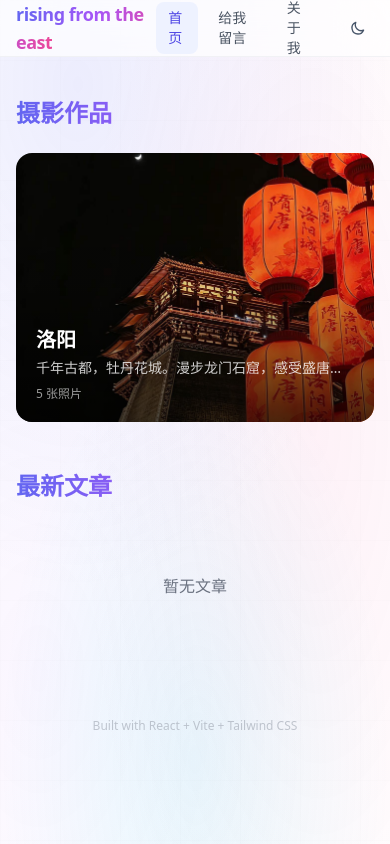
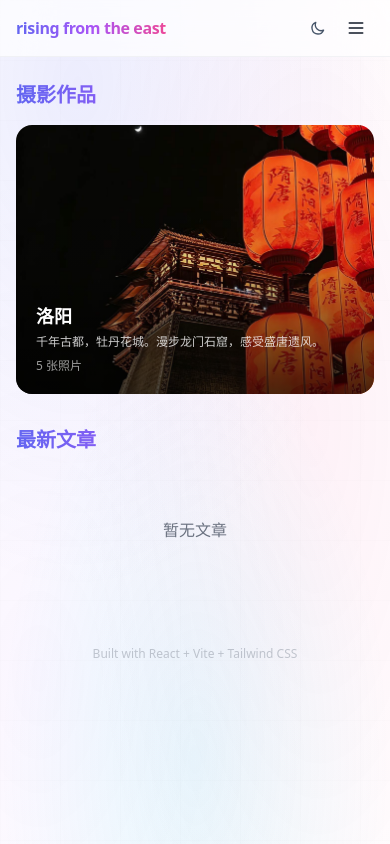
Before and after one commit to Hellowor888/blog, a React (Vite) app: page /guestbook in a window 390 px wide. Built offline with nearby package versions, Linux system fonts and the light colour scheme.

Commit message:
Add mobile responsive design

```diff
--- a/src/components/Header.tsx
+++ b/src/components/Header.tsx
@@ -1,3 +1,4 @@
+import { useState } from 'react'
 import { Link, useLocation } from 'react-router-dom'
 
 interface HeaderProps {
@@ -6,6 +7,7 @@ interface HeaderProps {
 
 export default function Header({ darkToggle }: HeaderProps) {
   const { pathname } = useLocation()
+  const [menuOpen, setMenuOpen] = useState(false)
 
   const linkClass = (path: string) =>
     `transition-all duration-300 px-3 py-1.5 rounded-lg text-sm font-medium ${
@@ -14,19 +16,55 @@ export default function Header({ darkToggle }: HeaderProps) {
         : 'text-gray-600 dark:text-gray-400 hover:text-gray-900 dark:hover:text-gray-200 hover:bg-gray-100 dark:hover:bg-gray-800/50'
     }`
 
+  const mobileLinkClass = (path: string) =>
+    `block px-4 py-3 rounded-lg text-base font-medium transition-all duration-300 ${
+      pathname === path
+        ? 'bg-indigo-50 dark:bg-indigo-900/30 text-indigo-600 dark:text-indigo-400'
+        : 'text-gray-600 dark:text-gray-400 hover:bg-gray-100 dark:hover:bg-gray-800/50'
+    }`
+
   return (
     <header className="sticky top-0 z-20 backdrop-blur-xl bg-white/70 dark:bg-gray-950/70 border-b border-gray-200/50 dark:border-gray-800/50">
       <div className="max-w-4xl mx-auto px-4 h-14 flex items-center justify-between">
-        <Link to="/" className="text-lg font-bold tracking-tight">
+        <Link to="/" className="text-base sm:text-lg font-bold tracking-tight shrink-0">
           <span className="gradient-text">rising from the east</span>
         </Link>
-        <nav className="flex items-center gap-2">
+
+        {/* 桌面端导航 */}
+        <nav className="hidden md:flex items-center gap-2">
           <Link to="/" className={linkClass('/')}>首页</Link>
           <Link to="/guestbook" className={linkClass('/guestbook')}>给我留言</Link>
           <Link to="/about" className={linkClass('/about')}>关于我</Link>
           <span className="ml-2">{darkToggle}</span>
         </nav>
+
+        {/* 移动端：汉堡按钮 + 暗色切换 */}
+        <div className="flex items-center gap-1 md:hidden">
+          {darkToggle}
+          <button
+            onClick={() => setMenuOpen(!menuOpen)}
+            className="p-2 rounded-lg hover:bg-gray-200/70 dark:hover:bg-gray-700/70 transition-colors"
+            aria-label="菜单"
+          >
+            <svg className="w-5 h-5" fill="none" viewBox="0 0 24 24" stroke="currentColor" strokeWidth={2}>
+              {menuOpen ? (
+                <path strokeLinecap="round" strokeLinejoin="round" d="M6 18L18 6M6 6l12 12" />
+              ) : (
+                <path strokeLinecap="round" strokeLinejoin="round" d="M4 6h16M4 12h16M4 18h16" />
+              )}
+            </svg>
+          </button>
+        </div>
       </div>
+
+      {/* 移动端下拉菜单 */}
+      {menuOpen && (
+        <nav className="md:hidden border-t border-gray-200/50 dark:border-gray-800/50 bg-white/90 dark:bg-gray-950/90 backdrop-blur-xl px-4 py-3 space-y-1">
+          <Link to="/" onClick={() => setMenuOpen(false)} className={mobileLinkClass('/')}>首页</Link>
+          <Link to="/guestbook" onClick={() => setMenuOpen(false)} className={mobileLinkClass('/guestbook')}>给我留言</Link>
+          <Link to="/about" onClick={() => setMenuOpen(false)} className={mobileLinkClass('/about')}>关于我</Link>
+        </nav>
+      )}
     </header>
   )
 }
--- a/src/components/Layout.tsx
+++ b/src/components/Layout.tsx
@@ -11,7 +11,7 @@ export default function Layout({ dark, onToggleDark }: LayoutProps) {
   return (
     <div className="min-h-screen relative">
       <Header darkToggle={<DarkToggle dark={dark} onToggle={onToggleDark} />} />
-      <main className="max-w-4xl mx-auto px-4 py-10">
+      <main className="max-w-4xl mx-auto px-4 py-6 md:py-10">
         <div className="animate-fade-in-up">
           <Outlet />
         </div>
--- a/src/components/PostCard.tsx
+++ b/src/components/PostCard.tsx
@@ -9,9 +9,9 @@ interface PostCardProps {
 
 export default function PostCard({ post, selectedTags, onTagClick }: PostCardProps) {
   return (
-    <article className="glass-card glass-card-hover p-6 rounded-2xl">
+    <article className="glass-card glass-card-hover p-4 md:p-6 rounded-2xl">
       <Link to={`/post/${post.slug}`} className="block group">
-        <h2 className="text-xl font-semibold mb-2 group-hover:text-indigo-600 dark:group-hover:text-indigo-400 transition-colors">
+        <h2 className="text-lg md:text-xl font-semibold mb-2 group-hover:text-indigo-600 dark:group-hover:text-indigo-400 transition-colors">
           {post.title}
         </h2>
       </Link>
--- a/src/pages/About.tsx
+++ b/src/pages/About.tsx
@@ -3,7 +3,7 @@ import { Link } from 'react-router-dom'
 export default function About() {
   return (
     <div className="prose dark:prose-invert max-w-none">
-      <h1 className="gradient-text">关于我</h1>
+      <h1 className="gradient-text text-2xl md:text-3xl">关于我</h1>
 
       <p>
         你好！欢迎来到我的个人博客。
--- a/src/pages/Collection.tsx
+++ b/src/pages/Collection.tsx
@@ -24,7 +24,7 @@ export default function Collection() {
       </Link>
 
       <header className="mb-8">
-        <h1 className="text-3xl font-bold mb-2 gradient-text">{collection.name}</h1>
+        <h1 className="text-2xl md:text-3xl font-bold mb-2 gradient-text">{collection.name}</h1>
         <p className="text-gray-500 dark:text-gray-400">{collection.description}</p>
         <p className="text-sm text-gray-400 dark:text-gray-500 mt-1">
           {collection.photos.length} 张照片
--- a/src/pages/Guestbook.tsx
+++ b/src/pages/Guestbook.tsx
@@ -81,10 +81,10 @@ export default function Guestbook() {
 
   return (
     <div>
-      <h1 className="text-2xl font-bold mb-6">给我留言</h1>
+      <h1 className="text-xl md:text-2xl font-bold mb-6 gradient-text">给我留言</h1>
 
       {/* 留言表单——所有人可见 */}
-      <form onSubmit={handleSubmit} className="mb-8 p-6 rounded-2xl border border-gray-200 dark:border-gray-800 bg-white/80 dark:bg-gray-900/80 backdrop-blur">
+      <form onSubmit={handleSubmit} className="mb-8 p-4 md:p-6 rounded-2xl border border-gray-200 dark:border-gray-800 bg-white/80 dark:bg-gray-900/80 backdrop-blur">
         <div className="mb-4">
           <label className="block text-sm font-medium mb-1.5 text-gray-700 dark:text-gray-300">
             你的名字
--- a/src/pages/Home.tsx
+++ b/src/pages/Home.tsx
@@ -32,8 +32,8 @@ export default function Home() {
     <div>
       {/* 摄影作品 */}
       {collections.length > 0 && (
-        <section className="mb-12">
-          <h1 className="text-2xl font-bold mb-6 gradient-text">摄影作品</h1>
+        <section className="mb-8 md:mb-12">
+          <h1 className="text-xl md:text-2xl font-bold mb-4 md:mb-6 gradient-text">摄影作品</h1>
           <div className="grid grid-cols-1 md:grid-cols-2 gap-4">
             {collections.map((col) => (
               <Link
@@ -51,8 +51,8 @@ export default function Home() {
                 </div>
                 <div className="absolute inset-0 bg-gradient-to-t from-black/70 via-black/10 to-transparent" />
                 <div className="absolute bottom-0 left-0 right-0 p-5">
-                  <h3 className="text-xl font-bold text-white mb-1">{col.name}</h3>
-                  <p className="text-sm text-white/80 line-clamp-1">{col.description}</p>
+                  <h3 className="text-lg md:text-xl font-bold text-white mb-1">{col.name}</h3>
+                  <p className="text-xs md:text-sm text-white/80 line-clamp-1">{col.description}</p>
                   <p className="text-xs text-white/60 mt-2">{col.photos.length} 张照片</p>
                 </div>
               </Link>
@@ -63,7 +63,7 @@ export default function Home() {
 
       {/* 最新文章 */}
       <section>
-        <h2 className="text-2xl font-bold mb-6 gradient-text">最新文章</h2>
+        <h2 className="text-xl md:text-2xl font-bold mb-4 md:mb-6 gradient-text">最新文章</h2>
 
         <TagFilter tags={tags} selectedTags={selectedTags} onTagClick={handleTagClick} />
 
--- a/src/pages/Post.tsx
+++ b/src/pages/Post.tsx
@@ -33,7 +33,7 @@ export default function Post() {
         <Link to="/" className="text-sm text-blue-600 dark:text-blue-400 hover:underline mb-4 inline-block">
           &larr; 返回首页
         </Link>
-        <h1 className="text-3xl font-bold mt-2 mb-3 gradient-text">{post.title}</h1>
+        <h1 className="text-2xl md:text-3xl font-bold mt-2 mb-3 gradient-text">{post.title}</h1>
         <p className="text-sm text-gray-500 dark:text-gray-400 mb-4">{post.date}</p>
         <div className="flex flex-wrap gap-2">
           {post.tags.map((tag) => (
```
